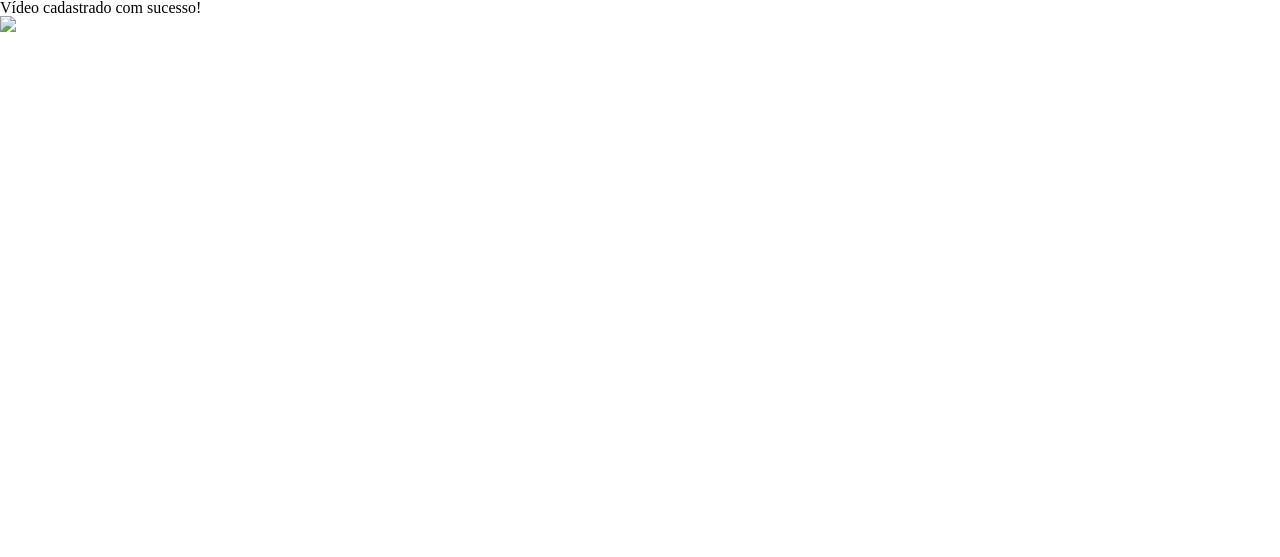
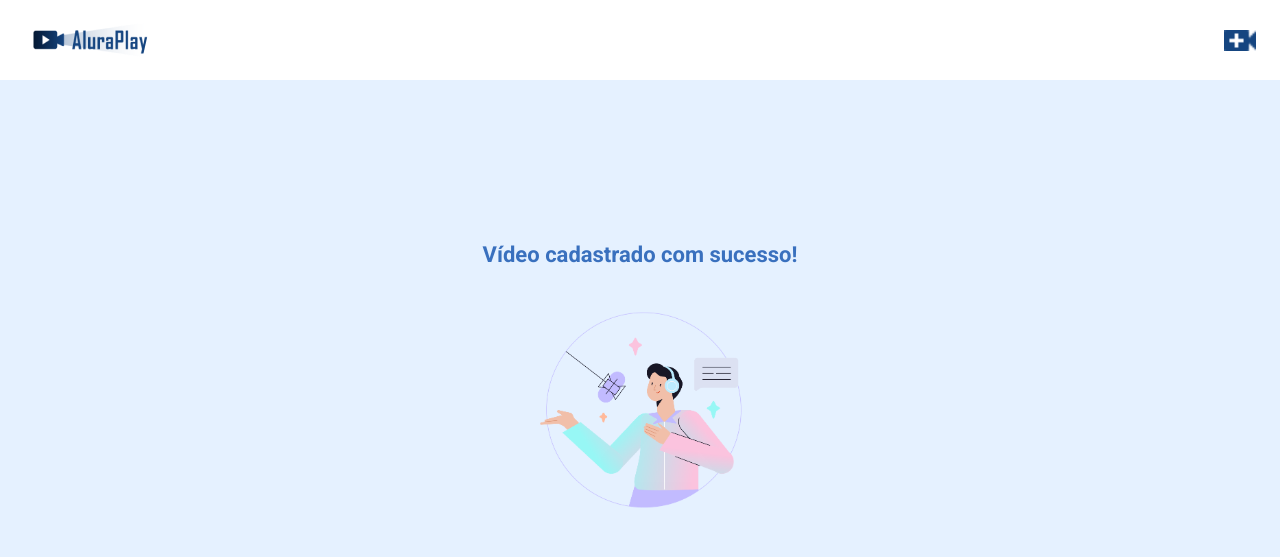
Before and after one commit to GabrielVeroneze/alura-play, a plain HTML site: page pages/envio-concluido.html in a window 1280 px wide. Drawn offline with Linux system fonts and the light colour scheme; files that its build step writes are made by us from their sources.

Commit message:
:boom:  fix: Corrige o nome das classes de acordo com BEM

```diff
--- a/pages/envio-concluido.html
+++ b/pages/envio-concluido.html
@@ -1,42 +1,26 @@
 <!DOCTYPE html>
 <html lang="pt-br">
-
 <head>
     <meta charset="UTF-8">
     <meta http-equiv="X-UA-Compatible" content="IE=edge">
     <meta name="viewport" content="width=device-width, initial-scale=1.0">
-    <link href="https://fonts.googleapis.com/css2?family=Roboto:wght@400;700&display=swap" rel="stylesheet">
-    <link rel="stylesheet" href="../css/reset.css">
-    <link rel="stylesheet" href="../css/estilos.css">
-    <link rel="stylesheet" href="../css/estilos-form.css">
-    <link rel="stylesheet" href="../css/flexbox.css">
     <title>AluraPlay</title>
-    <link rel="shortcut icon" href="./img/favicon.ico" type="image/x-icon">
+    <link rel="shortcut icon" href="../assets/img/favicon.ico" type="image/x-icon">
+    <link rel="stylesheet" href="../assets/css/reset.css">
+    <link rel="stylesheet" href="../assets/css/styles.css">
 </head>
-
 <body>
-
-    <!-- Cabecalho -->
-    <header>
-
-        <nav class="cabecalho">
-            <a class="logo" href="../index.html"></a>
-
-            <div class="cabecalho__icones">
-                <a href="./enviar-video.html" class="cabecalho__videos"></a>
-            </div>
+    <header class="cabecalho">
+        <nav class="cabecalho__navegacao">
+            <a href="./index.html" class="cabecalho__logo"></a>
+            <a href="./enviar-video.html" class="cabecalho__videos"></a>
         </nav>
-
     </header>
-
     <main class="mensagem">
         <div>
             <h3 class="mensagem__titulo">Vídeo cadastrado com sucesso!</h3>
-            <img src="../img/upload.png" class="mensagem__imagem">
+            <img src="../assets/img/upload.png" class="mensagem__imagem">
         </div>
     </main>
-
-
 </body>
-
 </html>
```
